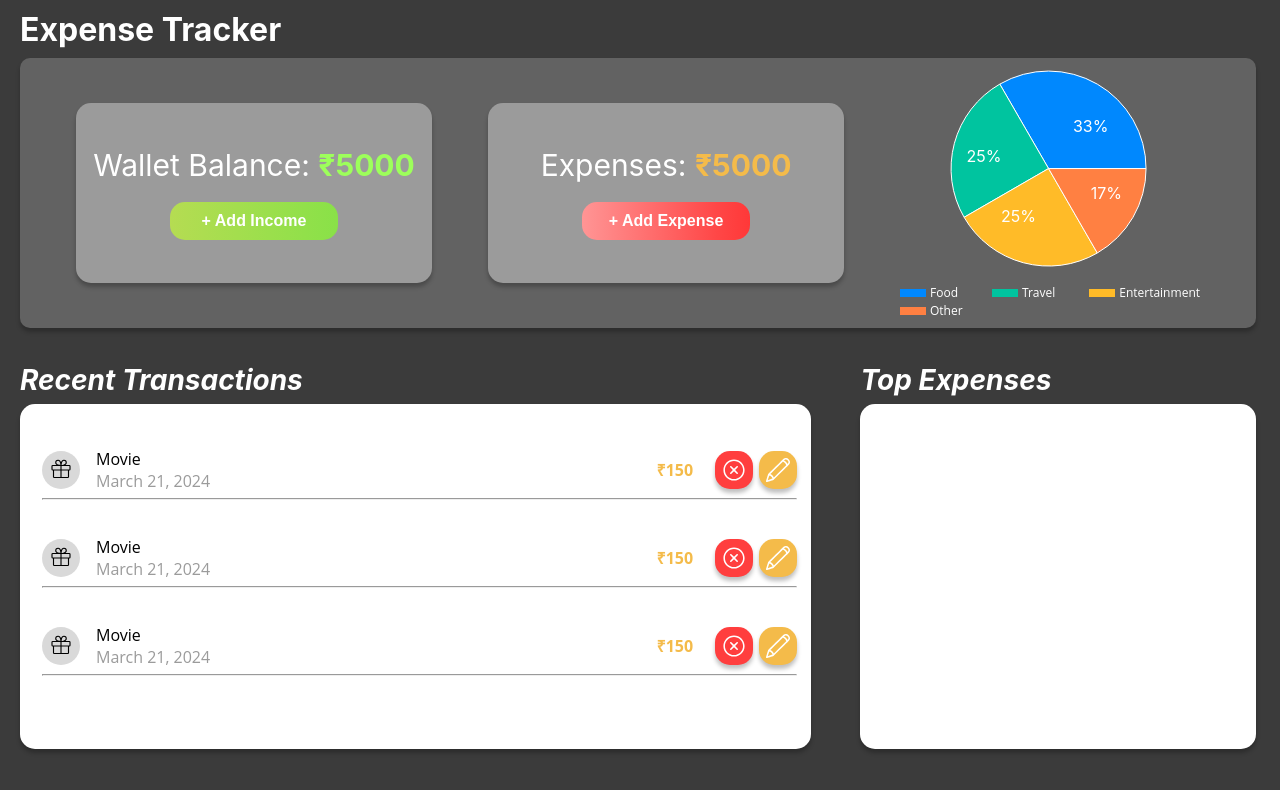
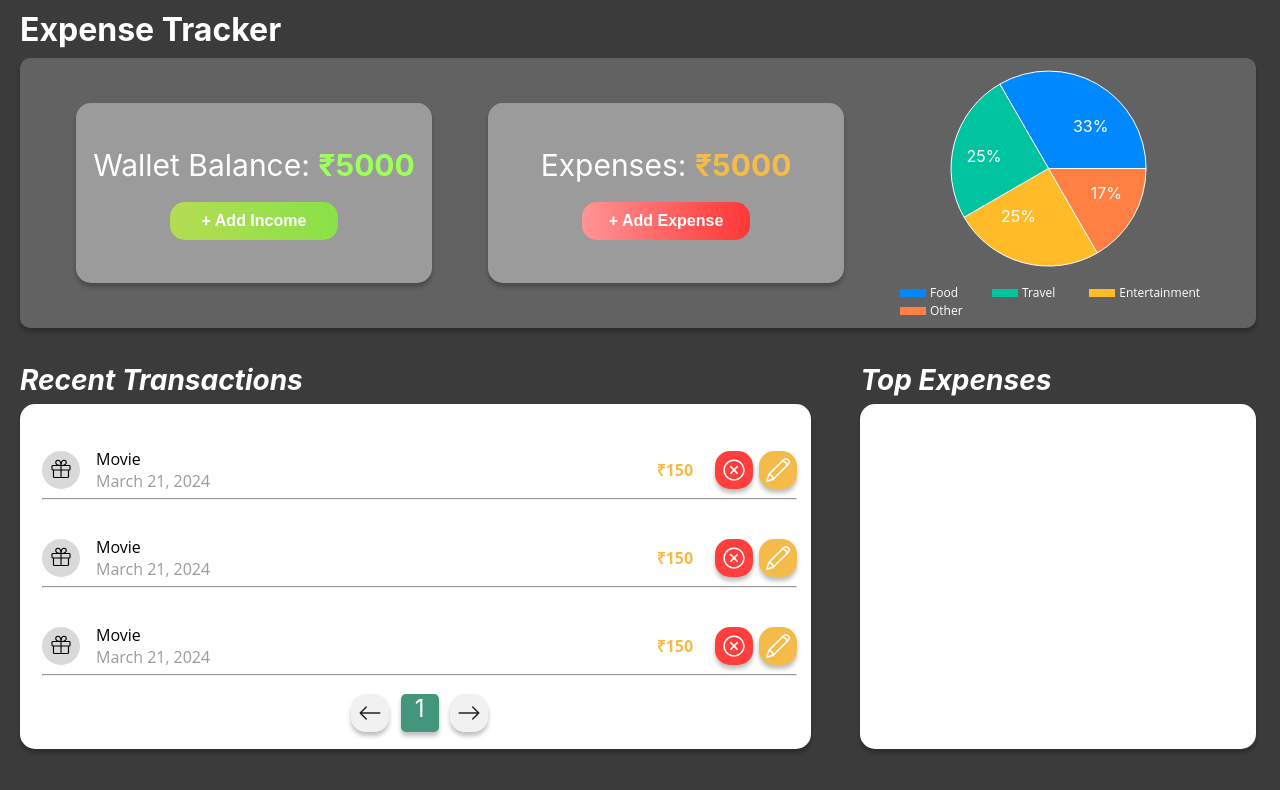
Before and after one commit to rokaderutik/Expense_Tracker, a React (Create React App) app: page / in a window 1280 px wide. Shown: the top 790 px of the page. Built offline with nearby package versions, Linux system fonts and the light colour scheme.

Commit message:
all UI upto recent transaction completed

```diff
--- a/src/components/Hero Section/Card.module.css
+++ b/src/components/Hero Section/Card.module.css
@@ -39,6 +39,7 @@
     border-radius: 15px;
     height: 38px;
     width: 168px;
+    cursor: pointer;
 }
 
 .income_button {
--- a/src/components/TransactionAndExpenseSection/Transaction.module.css
+++ b/src/components/TransactionAndExpenseSection/Transaction.module.css
@@ -116,6 +116,7 @@
     display: inline-flex;
     align-items: center;
     justify-content: center;
+    cursor: pointer;
 }
 
 .button svg {
@@ -129,6 +130,44 @@
     margin-top: 6px;
 }
 
+/* pagination component's css */
+.pagination_comp_wrapper {
+    display: flex;
+    align-items: center;
+    justify-content: center;
+    margin-top: 18px;
+}
+
+.pagination_comp_box {
+    display: flex;
+    align-items: center;
+    justify-content: space-between;
+    height: 38px;
+    width: 137px;
+}
+
+.pagination_btn_color {
+    background: linear-gradient(0deg, #F1F1F1, #F1F1F1),
+                linear-gradient(0deg, #F1F1F1, #F1F1F1),
+                linear-gradient(0deg, #F1F1F1, #F1F1F1),
+                linear-gradient(0deg, #F1F1F1, #F1F1F1);
+    color: #222222;
+}
+
+.pagination_number_box {
+    height: 38px;
+    width: 38px;
+    background-color: #43967B;
+    color: var(--color-white);
+    box-shadow: 0px 4px 4px 0px #00000040;
+    border: none;
+    border-radius: 5px;
+    /* font-family: 'Ubuntu'; */
+    font-size: 24px;
+    font-weight: 400;
+    text-align: center;
+}
+
 @media screen and (max-width: 640px) {
     .heading {
         font-size: 24px;
--- a/src/components/TransactionAndExpenseSection/TransactionAndExpenseSection.module.css
+++ b/src/components/TransactionAndExpenseSection/TransactionAndExpenseSection.module.css
@@ -5,5 +5,4 @@
     align-items: center;
     justify-content: space-between;
     box-sizing: border-box;
-
 }
--- a/src/components/TransactionAndExpenseSection/Transactions.js
+++ b/src/components/TransactionAndExpenseSection/Transactions.js
@@ -4,6 +4,25 @@ import { PiGiftLight } from "react-icons/pi";
 import { CiRollingSuitcase } from "react-icons/ci";
 import { RxCrossCircled } from "react-icons/rx";
 import { SlPencil } from "react-icons/sl";
+import { BsArrowLeft } from "react-icons/bs";
+import { BsArrowRight } from "react-icons/bs";
+
+const PaginationComp = () => {
+
+    return (
+        <div className={styles.pagination_comp_wrapper}>
+            <div className={styles.pagination_comp_box}>
+                <button className={`${styles.button} ${styles.pagination_btn_color}`}>
+                    <BsArrowLeft />
+                </button>
+                <div className={styles.pagination_number_box}>{1}</div>
+                <button className={`${styles.button} ${styles.pagination_btn_color}`}>
+                    <BsArrowRight />
+                </button>
+            </div>
+        </div>
+    );
+};
 
 const ExpenseItem = () => {
 
@@ -58,6 +77,8 @@ const Transactions = () => {
                 <ExpenseItem />
                 <ExpenseItem />
                 <ExpenseItem />
+
+                <PaginationComp />
             </div>
         </div>
     );
```
